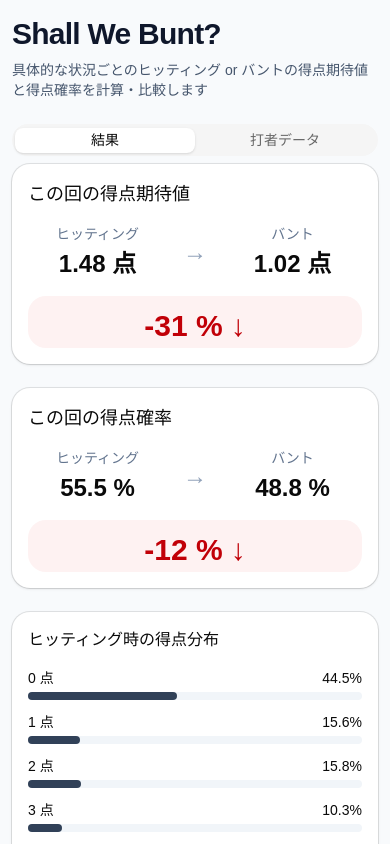
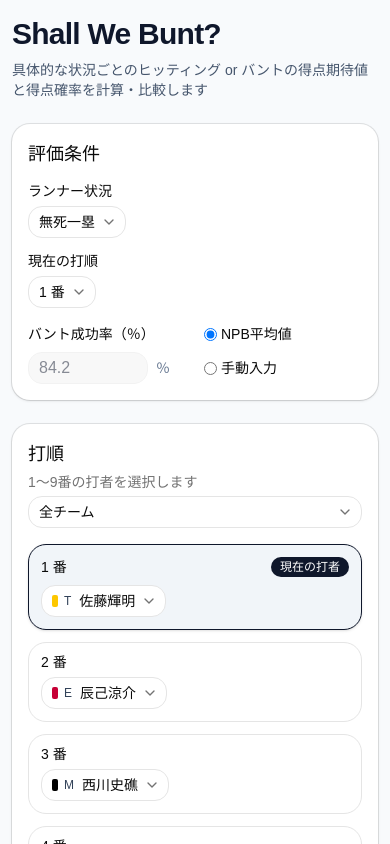
Before and after one commit to haborite/shall-we-bunt, a React (Vite) app: page / in a window 390 px wide. Shown: the top 844 px of the page. Built offline with nearby package versions, Linux system fonts and the light colour scheme.

Commit message:
fix typo

```diff
--- a/src/App.tsx
+++ b/src/App.tsx
@@ -324,7 +324,7 @@
         )}
 
         <div className="grid gap-6 lg:grid-cols-[1.1fr_0.9fr]">
-          <div className="order-2 space-y-6 lg:order-1">
+          <div className="order-1 space-y-6 lg:order-1">
             <Card className="rounded-2xl shadow-sm">
               <CardHeader>
                 <CardTitle className="text-lg">評価条件</CardTitle>
@@ -535,7 +535,7 @@
             </Card>
           </div>
 
-          <div className="order-1 space-y-6 lg:order-2">
+          <div className="order-2 space-y-6 lg:order-2">
             <Tabs defaultValue="result" className="w-full">
               <TabsList className="grid h-11 w-full grid-cols-2 rounded-2xl">
                 <TabsTrigger value="result">結果</TabsTrigger>
```
Also changed, not shown: 1 other file (tests, documents, lock files or other folders).
